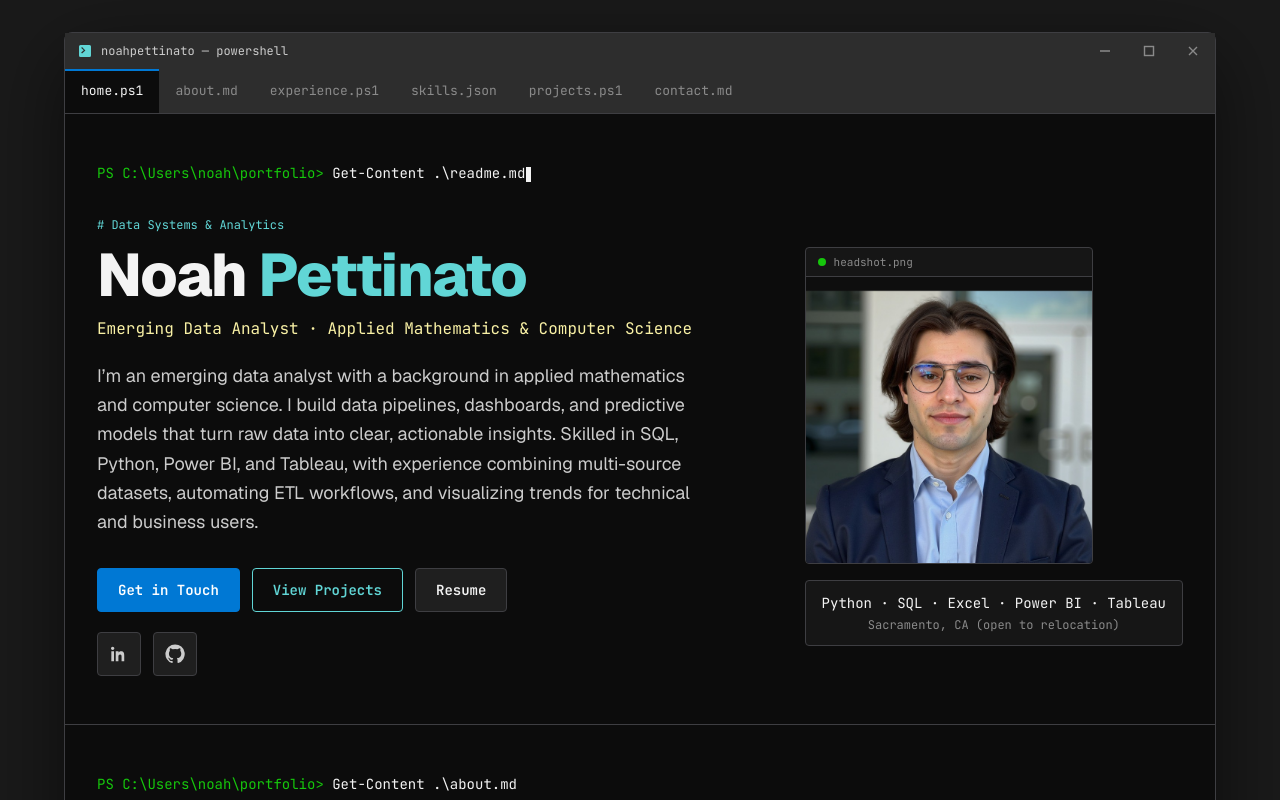
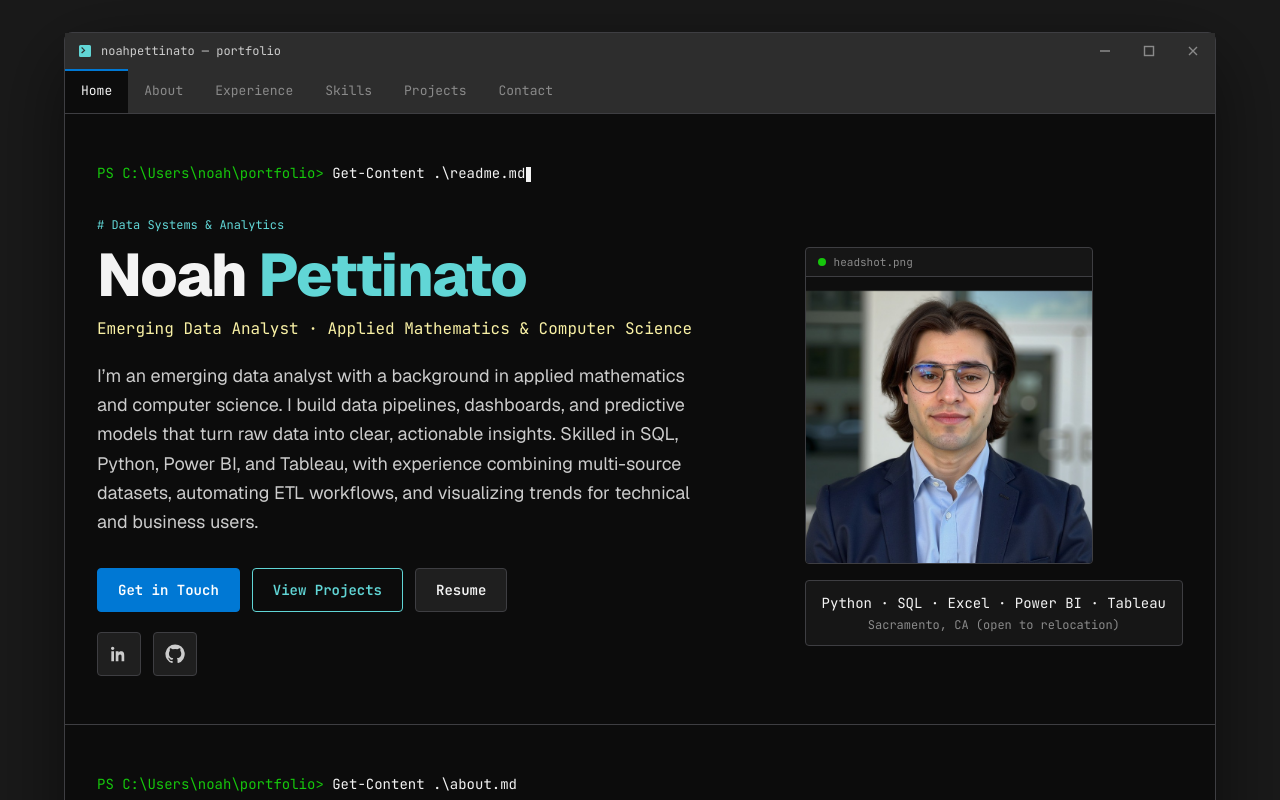
Before and after one commit to noahpettinato/portfolio-site, a Next.js app: page / in a window 1280 px wide. Shown: the top 800 px of the page. Built offline with nearby package versions, Linux system fonts and the light colour scheme.

Commit message:
Use plain tab labels and a portfolio title instead of PowerShell filenames.

```diff
--- a/app/page.tsx
+++ b/app/page.tsx
@@ -433,7 +433,7 @@ function TitleBar() {
     <div className="flex h-9 items-center justify-between bg-[var(--term-tab)] pl-3 text-[var(--term-text)]">
       <div className="flex min-w-0 items-center gap-2 font-mono text-xs">
         <TerminalMark />
-        <span className="truncate">noahpettinato — powershell</span>
+        <span className="truncate">noahpettinato — portfolio</span>
       </div>
       <div className="flex h-full" aria-hidden="true">
         <span className="flex w-11 items-center justify-center text-[var(--term-dim)]">
--- a/components/TabNav.tsx
+++ b/components/TabNav.tsx
@@ -3,12 +3,12 @@
 import { useEffect, useState } from "react";
 
 export const TABS = [
-  { id: "home", label: "home.ps1" },
-  { id: "about", label: "about.md" },
-  { id: "experience", label: "experience.ps1" },
-  { id: "skills", label: "skills.json" },
-  { id: "projects", label: "projects.ps1" },
-  { id: "contact", label: "contact.md" },
+  { id: "home", label: "Home" },
+  { id: "about", label: "About" },
+  { id: "experience", label: "Experience" },
+  { id: "skills", label: "Skills" },
+  { id: "projects", label: "Projects" },
+  { id: "contact", label: "Contact" },
 ] as const;
 
 export default function TabNav() {
```
